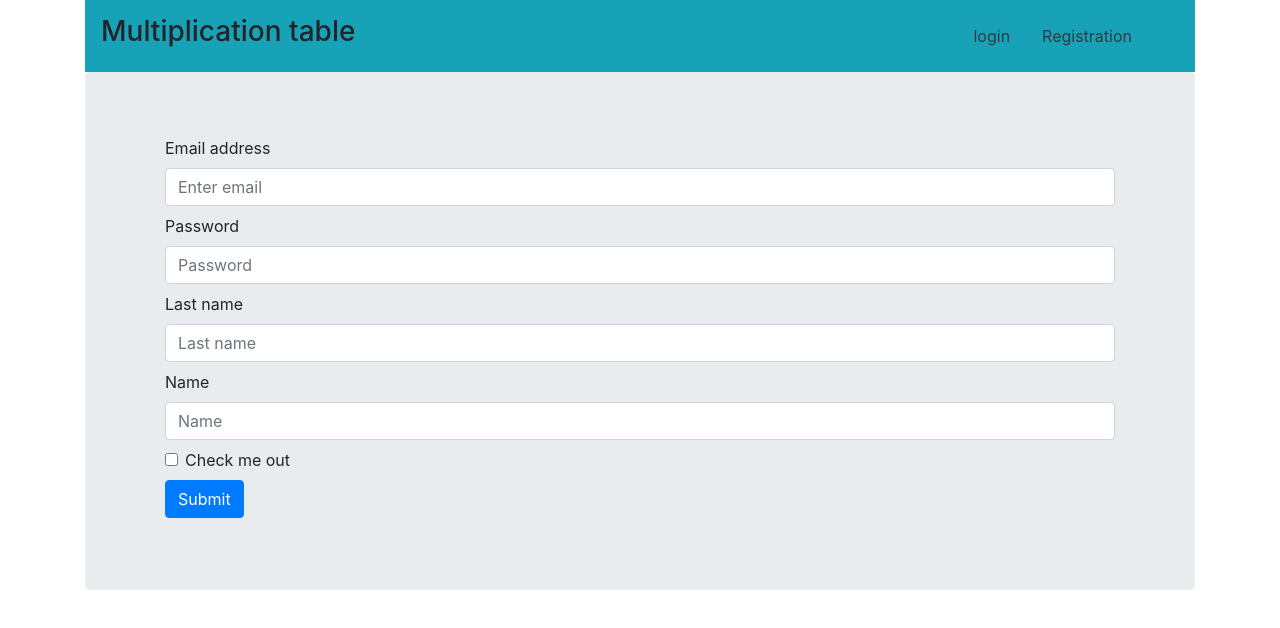
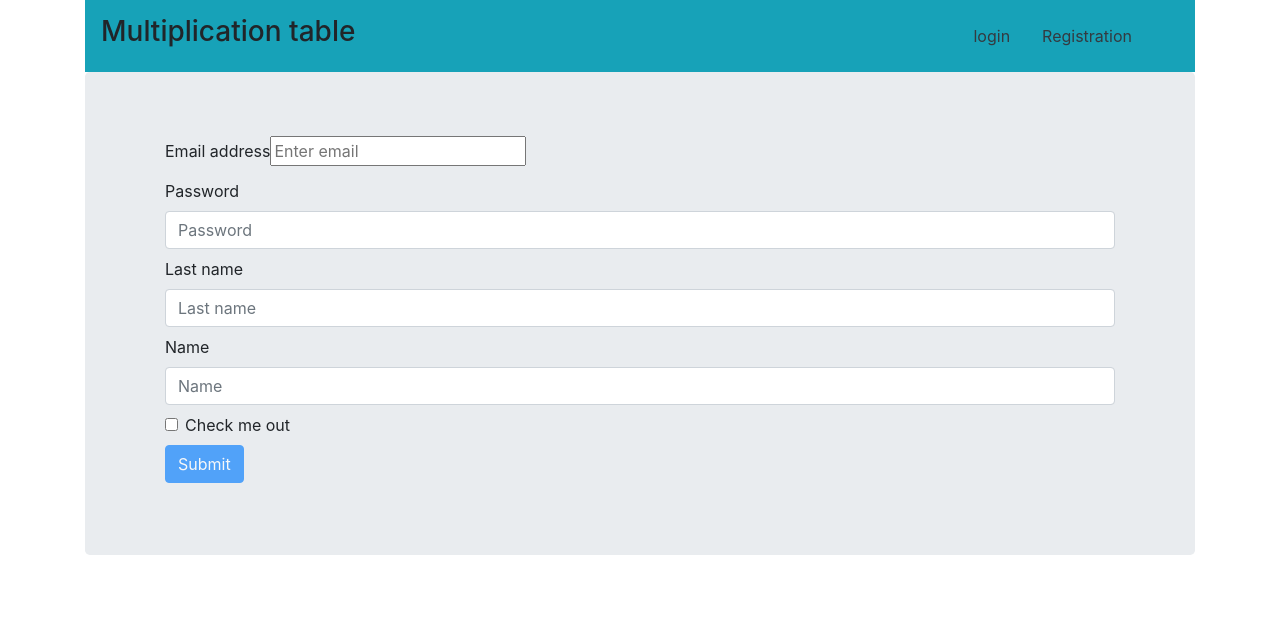
Before and after one commit to ValentinKovalenko/multiple_table, a React (Create React App) app: page /register in a window 1280 px wide. Shown: the top 628 px of the page. Built offline with nearby package versions, Linux system fonts and the light colour scheme.

Commit message:
Added formik to the project

```diff
--- a/package.json
+++ b/package.json
@@ -6,11 +6,13 @@
     "@testing-library/jest-dom": "^5.11.6",
     "@testing-library/react": "^11.2.2",
     "@testing-library/user-event": "^12.2.2",
+    "formik": "^2.2.5",
     "react": "^17.0.1",
     "react-dom": "^17.0.1",
     "react-router-dom": "^5.2.0",
     "react-scripts": "4.0.1",
-    "web-vitals": "^0.2.4"
+    "web-vitals": "^0.2.4",
+    "yup": "^0.32.5"
   },
   "scripts": {
     "start": "react-scripts start",
--- /dev/null
+++ b/src/component/Formik/InputField.js
@@ -0,0 +1,51 @@
+import PropTypes from 'prop-types'
+import { useField, ErrorMessage } from 'formik'
+
+const InputField = ({
+    labelProps,
+    inputProps,
+    errorProps,
+    name,
+}) => {
+	const id = `id-${name}`
+	const { label } = labelProps
+	const { message, ignoreError } = errorProps
+	const placeholder = inputProps.placeholder || 'enter value'
+
+	const [{ value = '', ...field }] = useField(name)
+
+	return (
+		<>
+			<label htmlFor={id}>
+				{label && <span>{label}</span>}
+				{!ignoreError && (
+					<ErrorMessage name={name} render={msg => <span className="form-error-msg">{message || msg}</span>} />
+				)}
+			</label>
+			<input id={id} placeholder={placeholder} value={value} {...field} {...inputProps} />
+		</>
+	)
+}
+
+InputField.defaultProps = {
+	inputProps: {},
+	labelProps: {},
+	errorProps: {},
+}
+
+InputField.propTypes = {
+	inputProps: PropTypes.shape({
+		placeholder: PropTypes.string,
+	}),
+	errorProps: PropTypes.shape({
+		message: PropTypes.string,
+		ignoreError: PropTypes.bool,
+	}),
+	labelProps: PropTypes.shape({
+		label: PropTypes.string,
+		required: PropTypes.bool,
+	}),
+	name: PropTypes.string.isRequired,
+}
+
+export default InputField
--- a/src/pages/Register.js
+++ b/src/pages/Register.js
@@ -1,12 +1,34 @@
 import React from 'react';
+import { Formik, Form } from 'formik'
+import * as Yup from 'yup'
+import InputField from '../component/Formik/InputField'
 
-const Register = () => {
+export default () => {
+    const handleSubmit = values => console.log(values)
+    const schema = Yup.object().shape({
+        email: Yup.string().email().required(),
+      })
 
     return (
-        <form className='jumbotron'>
+        <Formik
+            initialValues={{ email: '' }}
+            onSubmit={handleSubmit}
+            validationSchema={schema}
+            validateOnChange={false}
+            validateOnBlur={false}
+        >
+            {({ dirty, isSubmitting }) => (
+                <Form className="jumbotron">
                     <div className="form-group mx-sm-5 mb-2">
-                <label htmlFor="exampleInputEmail1">Email address</label>
-                <input type="email" className="form-control" placeholder="Enter email" id="exampleInputEmail1" aria-describedby="emailHelp"/>
+                        {/* <label htmlFor="exampleInputEmail1">Email address</label> */}
+                        <InputField
+                            name="email"
+                            inputProps={{ placeholder: "Enter email" }}
+                            labelProps={{ label: "Email address" }}
+                            errorProps={{ message: 'Please enter correct email'}}
+
+                        />
+                        {/* <input type="email" className="form-control" id="exampleInputEmail1" aria-describedby="emailHelp"/> */}
                     </div>
                     <div className="form-group mx-sm-5 mb-2">
                         <label htmlFor="exampleInputPassword1">Password</label>
@@ -24,9 +46,9 @@ const Register = () => {
                         <input type="checkbox" className="form-check-input" id="exampleCheck1"/>
                         <label className="form-check-label" htmlFor="exampleCheck1">Check me out</label>
                     </div>
-            <button type="submit" className="btn btn-primary mx-sm-5 mb-2">Submit</button>
-        </form>
+                    <button type="submit" disabled={!dirty || isSubmitting} className="btn btn-primary mx-sm-5 mb-2">Submit</button>
+                </Form>
+            )}
+        </Formik>
     )
 }
-
-export default Register;
```
Lines whose indentation alone changed are shown as unchanged.
